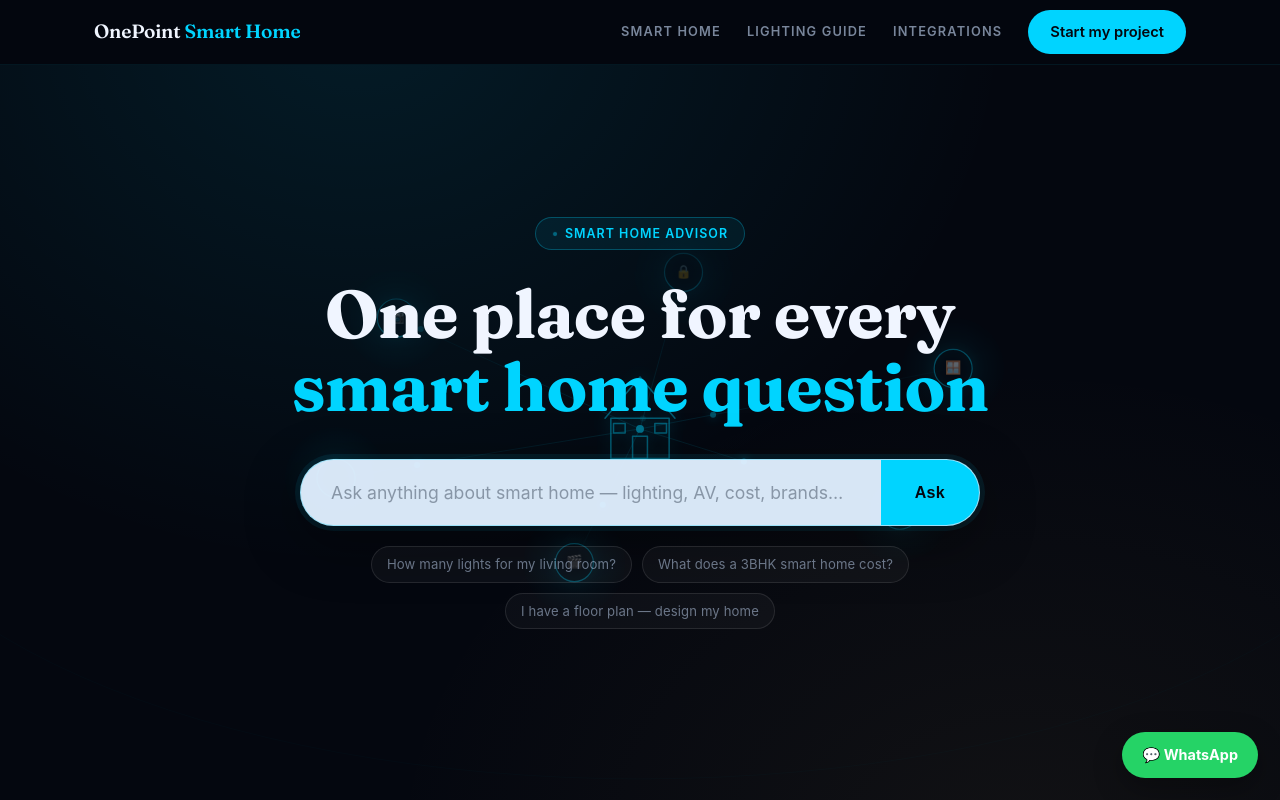
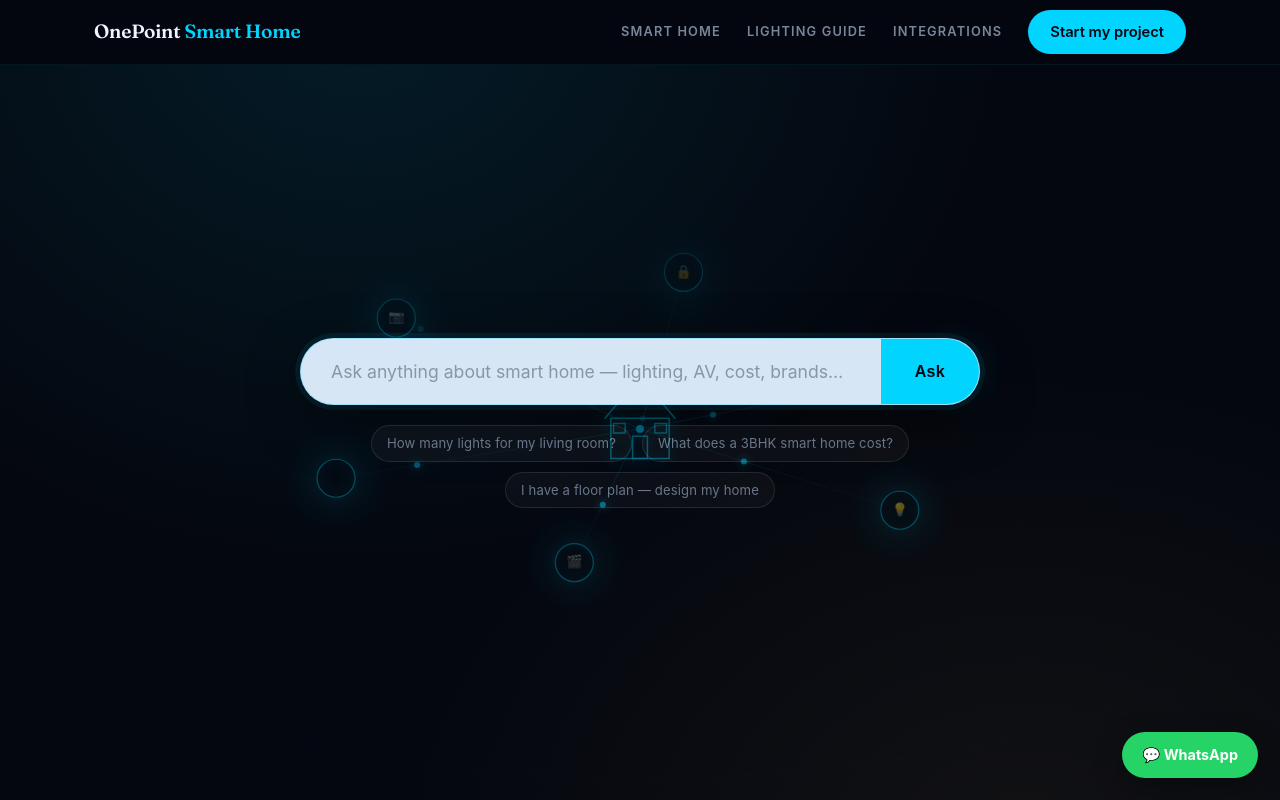
Before and after one commit to singh2528/lighting-comparison-app, a website: page index.html in a window 1280 px wide. Shown: the top 800 px of the page. Drawn offline with Linux system fonts and the light colour scheme.

Commit message:
Add files via upload

```diff
--- a/index.html
+++ b/index.html
@@ -195,8 +195,6 @@
 <div class="mini-hero">
   <canvas id="heroCanvas" class="hero-3d" aria-hidden="true"></canvas>
   <div class="hero-content">
-  <div class="hero-badge"><span></span>Smart Home Advisor</div>
-  <h1>One place for every<br><em>smart home question</em></h1>
   <form class="searchbox" id="askForm">
     <input type="text" id="askInput" placeholder="Ask anything about smart home — lighting, AV, cost, brands…" autocomplete="off" />
     <button type="submit">Ask</button>
```
